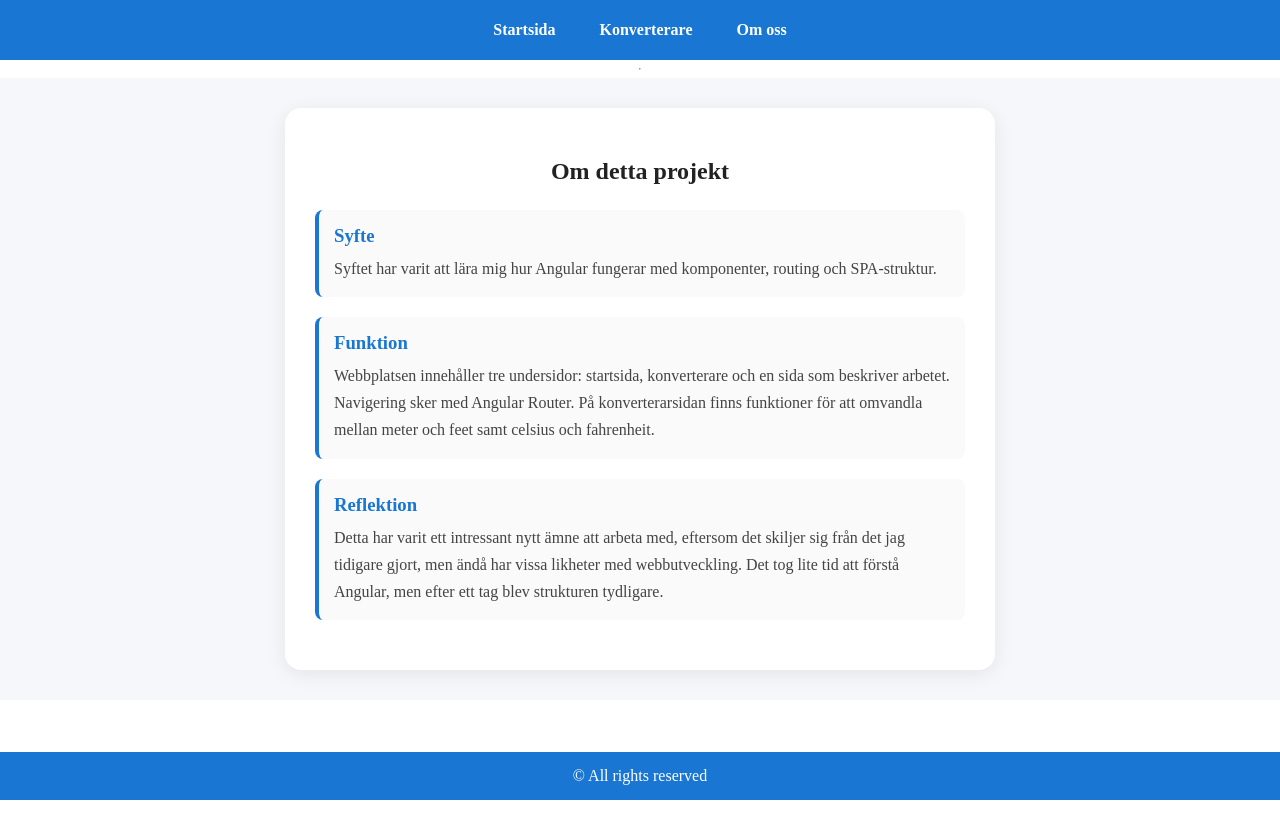
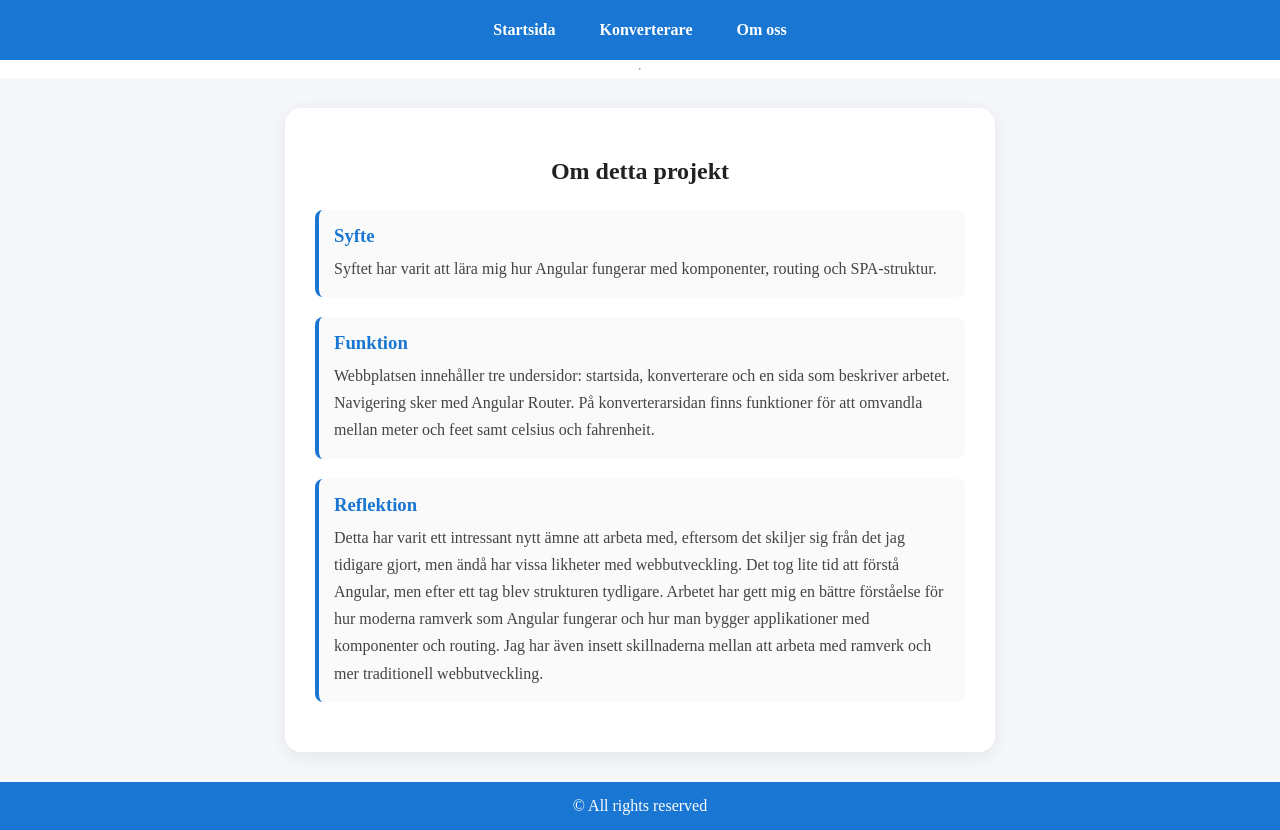
Before and after one commit to aliatwood/Typescript-laboration3, an Angular app in the folder labb3/: page /om in a window 1280 px wide. Before the commit the page ends 800 px from the top, so only its background shows below. Built offline with nearby package versions, Linux system fonts and the light colour scheme.

Commit message:
uppdatera css

```diff
--- a/labb3/src/app/sidor/om/om.html
+++ b/labb3/src/app/sidor/om/om.html
@@ -20,9 +20,8 @@
   <div class="block">
     <h3>Reflektion</h3>
     <p>
-      Detta har varit ett intressant nytt ämne att arbeta med, eftersom det skiljer sig från det jag tidigare gjort,
-      men ändå har vissa likheter med webbutveckling. Det tog lite tid att förstå Angular,
-      men efter ett tag blev strukturen tydligare.
+      Detta har varit ett intressant nytt ämne att arbeta med, eftersom det skiljer sig från det jag tidigare gjort, men ändå har vissa likheter med webbutveckling. Det tog lite tid att förstå Angular, men efter ett tag blev strukturen tydligare.
+      Arbetet har gett mig en bättre förståelse för hur moderna ramverk som Angular fungerar och hur man bygger applikationer med komponenter och routing. Jag har även insett skillnaderna mellan att arbeta med ramverk och mer traditionell webbutveckling.
     </p>
   </div>
 
```
Also changed, not shown: labb3/src/app/sidor/konverterare/konverterare.css (+6 -6 lines).
